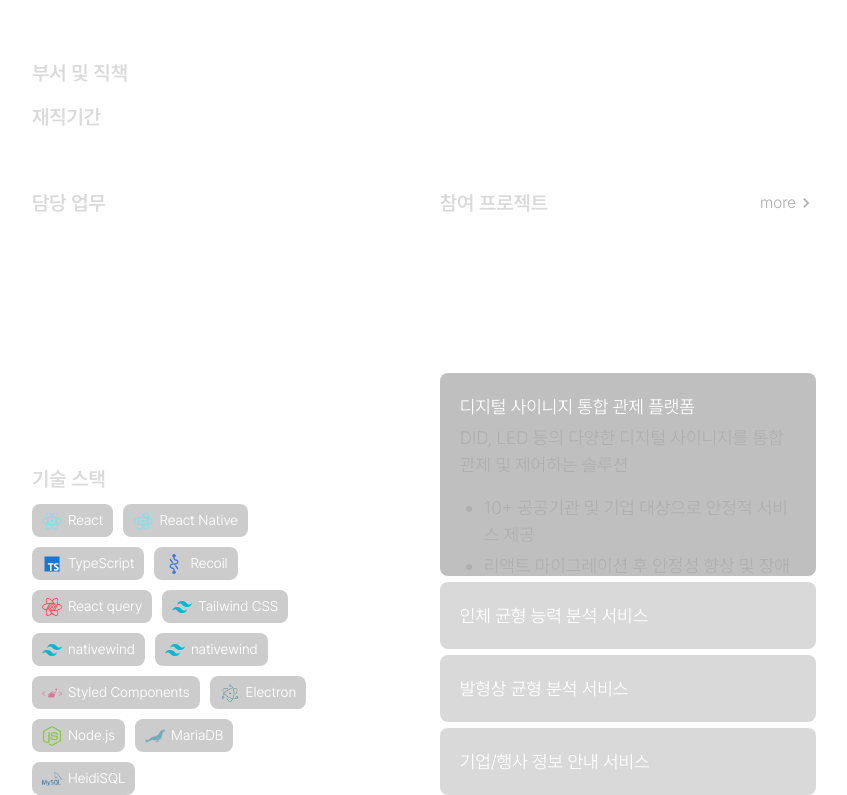
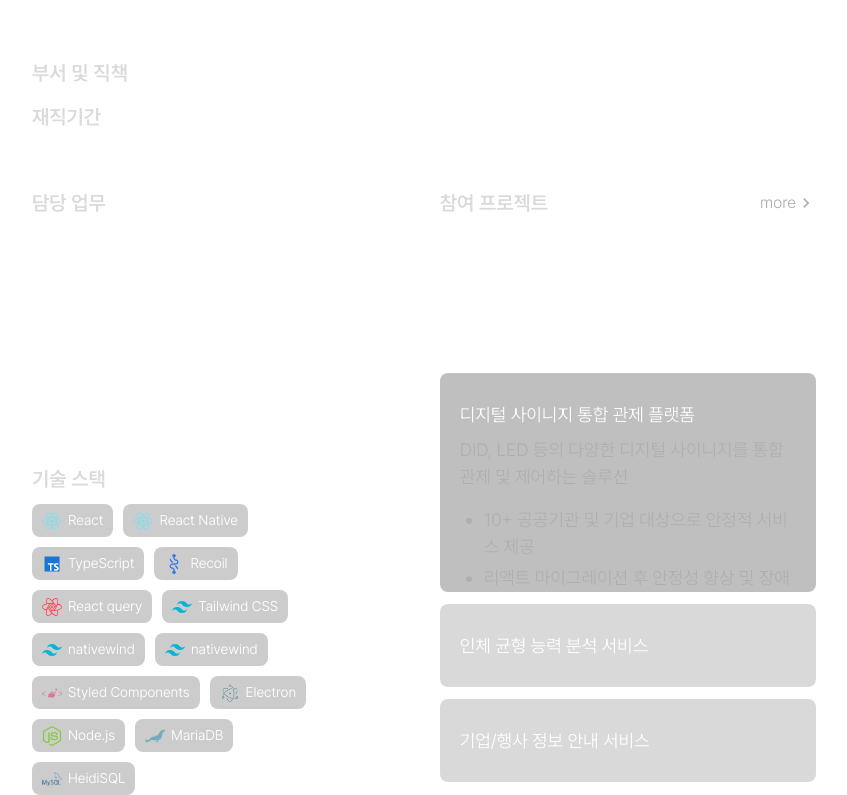
Before and after one commit to rangggu/portfolio, a Next.js app: page / in a window 1280 px wide. Shown: the part 3267-4062 px from the top of the page, without its empty margins (216-1063 px from the left). Built offline with nearby package versions, Linux system fonts and the light colour scheme.

Commit message:
Style : career 페이지에 프로젝트 컴포넌트 높이 수정 및 내용 변경

```diff
--- a/src/components/career/Description/Project/Item/index.tsx
+++ b/src/components/career/Description/Project/Item/index.tsx
@@ -16,12 +16,12 @@ export default function Item({ title, subtitle, desc, project, setProject }: Pro
   return (
     <motion.div
       className={cn(
-        "flex flex-col gap-4 w-full h-20 px-5 py-5 rounded-lg bg-black bg-opacity-15 font-light cursor-default transition-all duration-500 overflow-hidden",
-        active ? "h-auto max-h-[203px] bg-opacity-25" : "h-auto max-h-[67px]",
+        "flex flex-col gap-4 w-full h-20 px-5 py-7 rounded-lg bg-black bg-opacity-15 font-light cursor-default transition-all duration-500 overflow-hidden",
+        active ? "h-auto max-h-[219px] bg-opacity-25" : "h-auto max-h-[83px]",
       )}
       onMouseOver={() => setProject(title)}
     >
-      <ul className="flex flex-col gap-1">
+      <ul className="flex flex-col gap-2">
         <p>{title}</p>
         <p className={cn("text-gray300", active ? "opacity-100" : "opacity-0 delay-300")}>
           {subtitle}
--- a/src/components/career/Description/Project/index.tsx
+++ b/src/components/career/Description/Project/index.tsx
@@ -20,34 +20,25 @@ export default function Project() {
     },
     {
       title: "인체 균형 능력 분석 서비스",
-      subtitle: "인체 균형 능력을 측정하여 개인 맞춤형 솔루션을 제공하는 모바일 앱",
+      subtitle: "인체 균형 능력측정 및 맞춤 솔루션을 제공하는 모바일 앱",
       desc: [
-        "각종 데이터 분석 차트 및 PDF 출력 기능 개발",
-        "주기적/지속적인 소통으로 고객 요구사항을 업데이트에 반영",
-        "프로그램 시연에 참여하여 사용자 유입을 촉진, 재이용률 40% 증가",
-      ],
-    },
-    {
-      title: "발형상 균형 분석 서비스",
-      subtitle: "발형상 분석을 통해 사용자의 균형 상태를 실시간으로 제공하는 데스크톱 앱",
-      desc: [
-        "터치 스크린이 탑재된 키오스크에 최적화된 Electron 앱 구현",
-        "발형상 감지 센서 프로세스와 실시간 연동 수행",
-        "Heatmap 시각화 설계로 고객사 만족도 85% 이상 달성",
+        "연령 모드에 따른 서비스 화면 개선",
+        "측정 장치와의 연동 기능 구현",
+        "각종 데이터 차트 및 PDF 출력 기능 개발",
       ],
     },
     {
       title: "기업/행사 정보 안내 서비스",
-      subtitle: "로컬 환경에 최적화되어 다양한 정보를 표시/제공하는 데스크톱 앱",
+      subtitle: "다양한 정보를 표시/제공하는 키오스크 전용 데스크톱 앱",
       desc: [
-        "터치 스크린이 탑재된 키오스크에 최적화된 Electron 앱 구현",
+        "Electron을 통한 데스크톱 앱 구현",
         "오프라인 데이터 관리를 가능하게 하여 유지보수 편의성을 향상, 고객사 만족도 85% 이상 달성",
       ],
     },
   ]
 
   return (
-    <div className="flex flex-col justify-between gap-2.5 w-[48%]">
+    <div className="flex flex-col justify-between gap-3 w-[48%]">
       <div className="relative flex items-center w-full">
         <h3 className="text-gray100 font-semibold">참여 프로젝트</h3>
         <MoreButton
@@ -57,7 +48,7 @@ export default function Project() {
           }}
         />
       </div>
-      <div className="flex flex-col gap-1.5 w-full h-[422px] text-body2">
+      <div className="flex flex-col gap-3 w-full h-[422px] text-body2">
         {PROJECT.map((item, index) => (
           <Item {...item} key={index} project={project} setProject={setProject} />
         ))}
```
